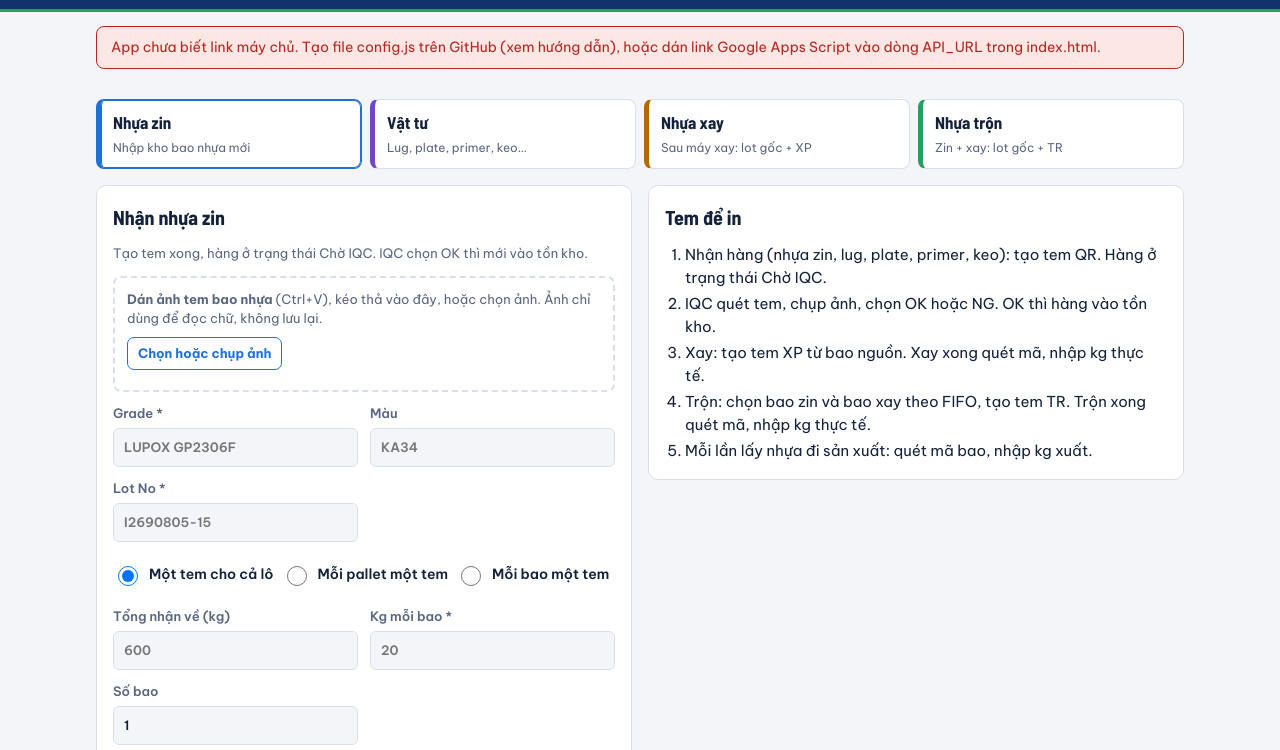
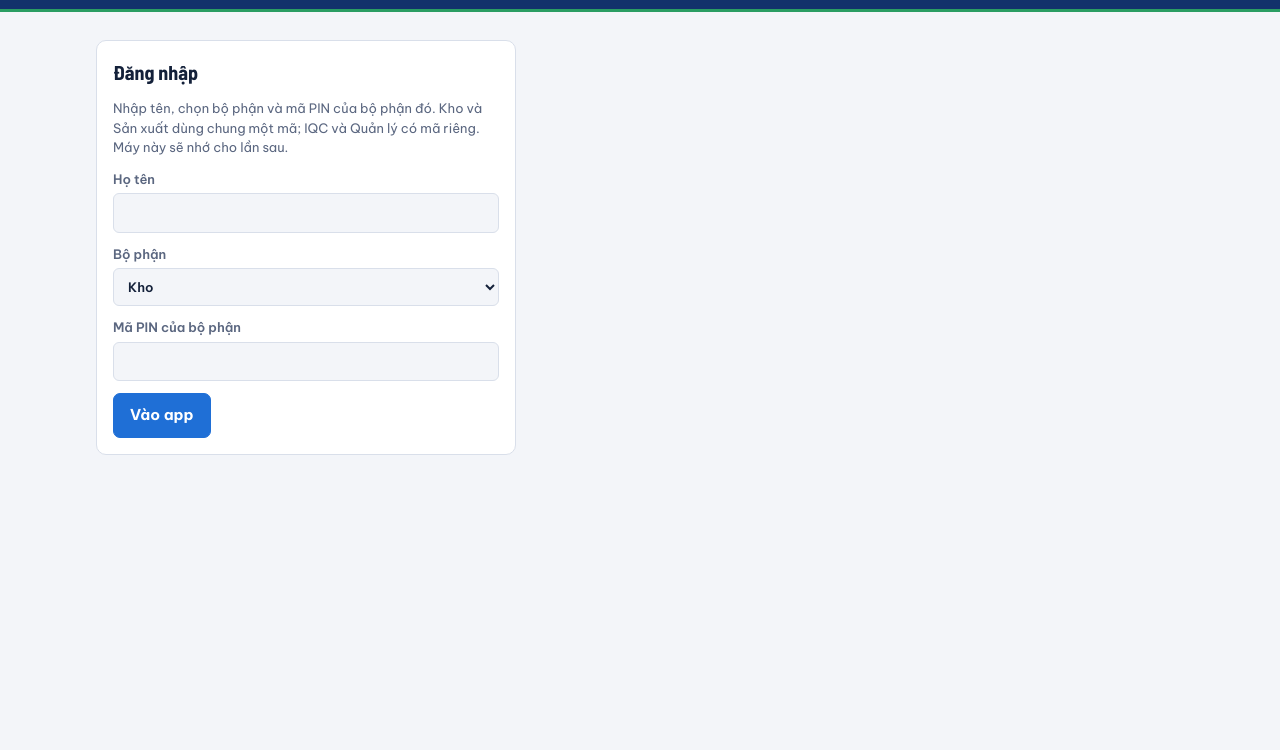
Before and after one commit to beecasso38/tem-nhua, a plain HTML site: page index.html in a window 1280 px wide. Shown: the part 50-800 px from the top of the page. Drawn offline with Linux system fonts and the light colour scheme.

Commit message:
Add files via upload

```diff
--- a/index.html
+++ b/index.html
@@ -161,7 +161,7 @@ var qrcode=function(){var t=function(t,r){var e=t,n=g[r],o=null,i=0,a=null,u=[],
 (function(){
 "use strict";
 /* ====== CẤU HÌNH: dán link "Web app" của Google Apps Script vào giữa hai dấu nháy ====== */
-var API_URL=window.API_URL||"DAN_LINK_APPS_SCRIPT_VAO_DAY";
+var API_URL=window.API_URL||"https://script.google.com/macros/s/AKfycbwOYOfIwX6iR4umea9SZOlpOEN1qQdiMkLZDbCDA8hF5VPyVPMuPDzWvQPdqntmtGqu-A/exec";
 /* ======================================================================================= */
 var BOT="",INIT="",tg=null,hasOcr=false,hasGroup=false,pending=0,writeSeq=0,authError="",srvError="",notConfigured=false,webMode=false,needLogin=false,loginError="",WEBQR=false,cred={name:"",pin:"",role:"KHO"},myRole="KHO";
 var ROLES={KHO:"Kho",IQC:"IQC",SX:"Sản xuất",QL:"Quản lý"};
```
